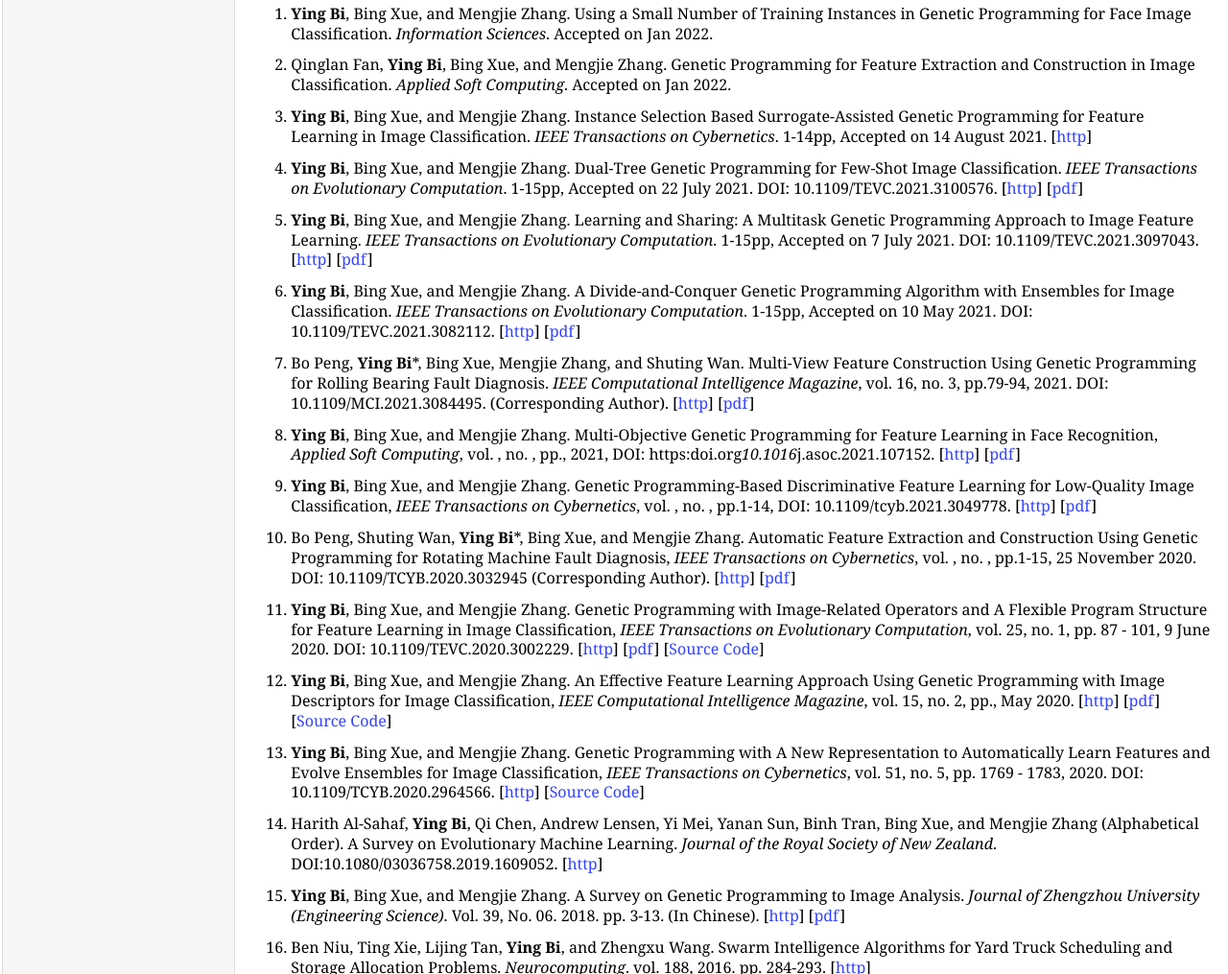
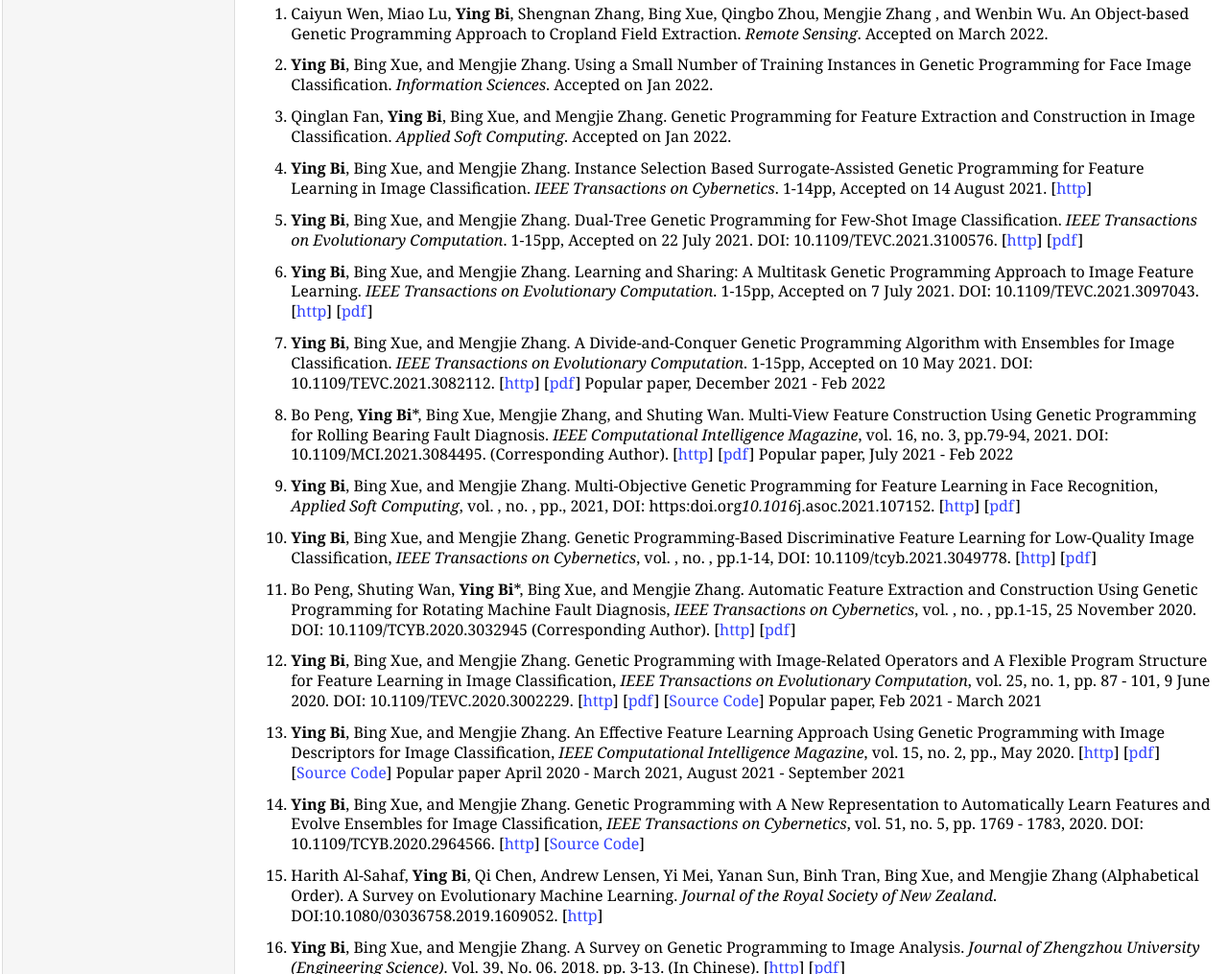
Before and after one commit to YingBi92/homepage, a plain HTML site: page publications.html in a window 1280 px wide. Shown: the part 425-1440 px from the top of the page at 96% size. Drawn offline with Linux system fonts and the light colour scheme.

Commit message:
Add files via upload

```diff
--- a/publications.html
+++ b/publications.html
@@ -41,6 +41,8 @@ try {
 </ul>
 <h2>Journal Papers</h2>
 <ol>
+<li><p>Caiyun Wen, Miao Lu, <b>Ying Bi</b>, Shengnan Zhang, Bing Xue, Qingbo Zhou, Mengjie Zhang , and Wenbin Wu. An Object-based Genetic Programming Approach to Cropland Field Extraction. <i>Remote Sensing</i>. Accepted on March 2022.</p>
+</li>
 <li><p><b>Ying Bi</b>, Bing Xue, and Mengjie Zhang. Using a Small Number of Training Instances in Genetic Programming for Face Image Classification. <i>Information Sciences</i>. Accepted on Jan 2022.</p>
 </li>
 <li><p>Qinglan Fan, <b>Ying Bi</b>, Bing Xue, and Mengjie Zhang. Genetic Programming for Feature Extraction and Construction in Image Classification. <i>Applied Soft Computing</i>. Accepted on Jan 2022.</p>
@@ -51,9 +53,9 @@ try {
 </li>
 <li><p><b>Ying Bi</b>, Bing Xue, and Mengjie Zhang. Learning and Sharing: A Multitask Genetic Programming Approach to Image Feature Learning. <i>IEEE Transactions on Evolutionary Computation</i>. 1-15pp, Accepted on 7 July 2021. DOI: 10.1109/TEVC.2021.3097043. [<a href="https://ieeexplore.ieee.org/abstract/document/9484082" target=&ldquo;blank&rdquo;>http</a>] [<a href="2021/MTGP.pdf" target=&ldquo;blank&rdquo;>pdf</a>]</p>
 </li>
-<li><p><b>Ying Bi</b>, Bing Xue, and Mengjie Zhang. A Divide-and-Conquer Genetic Programming Algorithm with Ensembles for Image Classification. <i>IEEE Transactions on Evolutionary Computation</i>. 1-15pp, Accepted on 10 May 2021. DOI: 10.1109/TEVC.2021.3082112. [<a href="https://ieeexplore.ieee.org/document/9437306" target=&ldquo;blank&rdquo;>http</a>] [<a href="2021/DCFL_FGP.pdf" target=&ldquo;blank&rdquo;>pdf</a>]</p>
+<li><p><b>Ying Bi</b>, Bing Xue, and Mengjie Zhang. A Divide-and-Conquer Genetic Programming Algorithm with Ensembles for Image Classification. <i>IEEE Transactions on Evolutionary Computation</i>. 1-15pp, Accepted on 10 May 2021. DOI: 10.1109/TEVC.2021.3082112. [<a href="https://ieeexplore.ieee.org/document/9437306" target=&ldquo;blank&rdquo;>http</a>] [<a href="2021/DCFL_FGP.pdf" target=&ldquo;blank&rdquo;>pdf</a>] Popular paper, December 2021 - Feb 2022</p>
 </li>
-<li><p>Bo Peng, <b>Ying Bi</b>*, Bing Xue, Mengjie Zhang, and Shuting Wan. Multi-View Feature Construction Using Genetic Programming for Rolling Bearing Fault Diagnosis. <i>IEEE Computational Intelligence Magazine</i>, vol. 16, no. 3, pp.79-94, 2021. DOI: 10.1109/MCI.2021.3084495. (Corresponding Author). [<a href="https://ieeexplore.ieee.org/document/9492147" target=&ldquo;blank&rdquo;>http</a>] [<a href="2021/MFCGPE.pdf" target=&ldquo;blank&rdquo;>pdf</a>]</p>
+<li><p>Bo Peng, <b>Ying Bi</b>*, Bing Xue, Mengjie Zhang, and Shuting Wan. Multi-View Feature Construction Using Genetic Programming for Rolling Bearing Fault Diagnosis. <i>IEEE Computational Intelligence Magazine</i>, vol. 16, no. 3, pp.79-94, 2021. DOI: 10.1109/MCI.2021.3084495. (Corresponding Author). [<a href="https://ieeexplore.ieee.org/document/9492147" target=&ldquo;blank&rdquo;>http</a>] [<a href="2021/MFCGPE.pdf" target=&ldquo;blank&rdquo;>pdf</a>] Popular paper, July 2021 - Feb 2022</p>
 </li>
 <li><p><b>Ying Bi</b>, Bing Xue, and Mengjie Zhang. Multi-Objective Genetic Programming for Feature Learning in Face Recognition, <i>Applied Soft Computing</i>, vol. , no. , pp., 2021, DOI: https:<i></i>doi.org<i>10.1016</i>j.asoc.2021.107152. [<a href="https://www.sciencedirect.com/science/article/pii/S1568494621000752" target=&ldquo;blank&rdquo;>http</a>] [<a href="2021/MOGP.pdf" target=&ldquo;blank&rdquo;>pdf</a>] </p>
 </li>
@@ -61,9 +63,9 @@ try {
 </li>
 <li><p>Bo Peng, Shuting Wan, <b>Ying Bi</b>*, Bing Xue, and Mengjie Zhang. Automatic Feature Extraction and Construction Using Genetic Programming for Rotating Machine Fault Diagnosis, <i>IEEE Transactions on Cybernetics</i>, vol. , no. , pp.1-15, 25 November 2020. DOI: 10.1109/TCYB.2020.3032945 (Corresponding Author). [<a href="https://ieeexplore.ieee.org/abstract/document/9271873" target=&ldquo;blank&rdquo;>http</a>] [<a href="2020/AFECGP.pdf" target=&ldquo;blank&rdquo;>pdf</a>]</p>
 </li>
-<li><p><b>Ying Bi</b>, Bing Xue, and Mengjie Zhang. Genetic Programming with Image-Related Operators and A Flexible Program Structure for Feature Learning in Image Classification, <i>IEEE Transactions on Evolutionary Computation</i>, vol. 25, no. 1, pp. 87 - 101, 9 June 2020. DOI: 10.1109/TEVC.2020.3002229. [<a href="https://ieeexplore.ieee.org/document/9117044" target=&ldquo;blank&rdquo;>http</a>] [<a href="2020/FGP.pdf" target=&ldquo;blank&rdquo;>pdf</a>] [<a href="https://github.com/YingBi92/BookCode/tree/main/FlexGP" target=&ldquo;blank&rdquo;>Source Code</a>]</p>
+<li><p><b>Ying Bi</b>, Bing Xue, and Mengjie Zhang. Genetic Programming with Image-Related Operators and A Flexible Program Structure for Feature Learning in Image Classification, <i>IEEE Transactions on Evolutionary Computation</i>, vol. 25, no. 1, pp. 87 - 101, 9 June 2020. DOI: 10.1109/TEVC.2020.3002229. [<a href="https://ieeexplore.ieee.org/document/9117044" target=&ldquo;blank&rdquo;>http</a>] [<a href="2020/FGP.pdf" target=&ldquo;blank&rdquo;>pdf</a>] [<a href="https://github.com/YingBi92/BookCode/tree/main/FlexGP" target=&ldquo;blank&rdquo;>Source Code</a>] Popular paper, Feb 2021 - March 2021</p>
 </li>
-<li><p><b>Ying Bi</b>, Bing Xue, and Mengjie Zhang. An Effective Feature Learning Approach Using Genetic Programming with Image Descriptors for Image Classification, <i>IEEE Computational Intelligence Magazine</i>, vol. 15, no. 2, pp., May 2020. [<a href="https://ieeexplore.ieee.org/abstract/document/9067779" target=&ldquo;blank&rdquo;>http</a>] [<a href="2020/FLGP.pdf" target=&ldquo;blank&rdquo;>pdf</a>] [<a href="https://github.com/YingBi92/BookCode/tree/main/IDGP" target=&ldquo;blank&rdquo;>Source Code</a>]</p>
+<li><p><b>Ying Bi</b>, Bing Xue, and Mengjie Zhang. An Effective Feature Learning Approach Using Genetic Programming with Image Descriptors for Image Classification, <i>IEEE Computational Intelligence Magazine</i>, vol. 15, no. 2, pp., May 2020. [<a href="https://ieeexplore.ieee.org/abstract/document/9067779" target=&ldquo;blank&rdquo;>http</a>] [<a href="2020/FLGP.pdf" target=&ldquo;blank&rdquo;>pdf</a>] [<a href="https://github.com/YingBi92/BookCode/tree/main/IDGP" target=&ldquo;blank&rdquo;>Source Code</a>] Popular paper April 2020 - March 2021, August 2021 - September 2021</p>
 </li>
 <li><p><b>Ying Bi</b>, Bing Xue, and Mengjie Zhang. Genetic Programming with A New Representation to Automatically Learn Features and Evolve Ensembles for Image Classification, <i>IEEE Transactions on Cybernetics</i>, vol. 51, no. 5, pp. 1769 - 1783, 2020. DOI: 10.1109/TCYB.2020.2964566. [<a href="https://ieeexplore.ieee.org/document/8976239" target=&ldquo;blank&rdquo;>http</a>] [<a href="https://github.com/YingBi92/BookCode/tree/main/FELGP" target=&ldquo;blank&rdquo;>Source Code</a>] </p>
 </li>
```
Also changed, not shown: index.html (+2 -0 lines).
